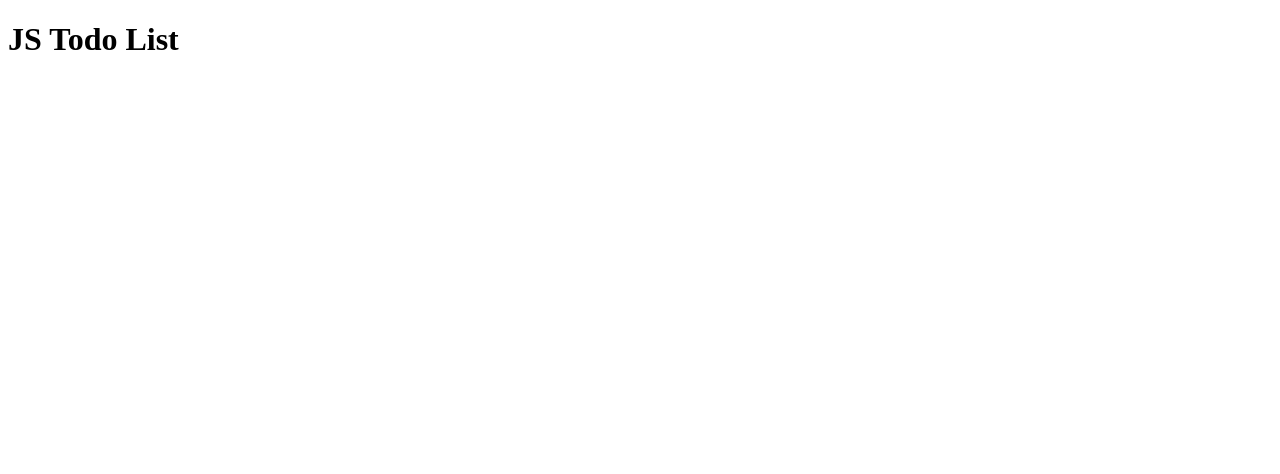
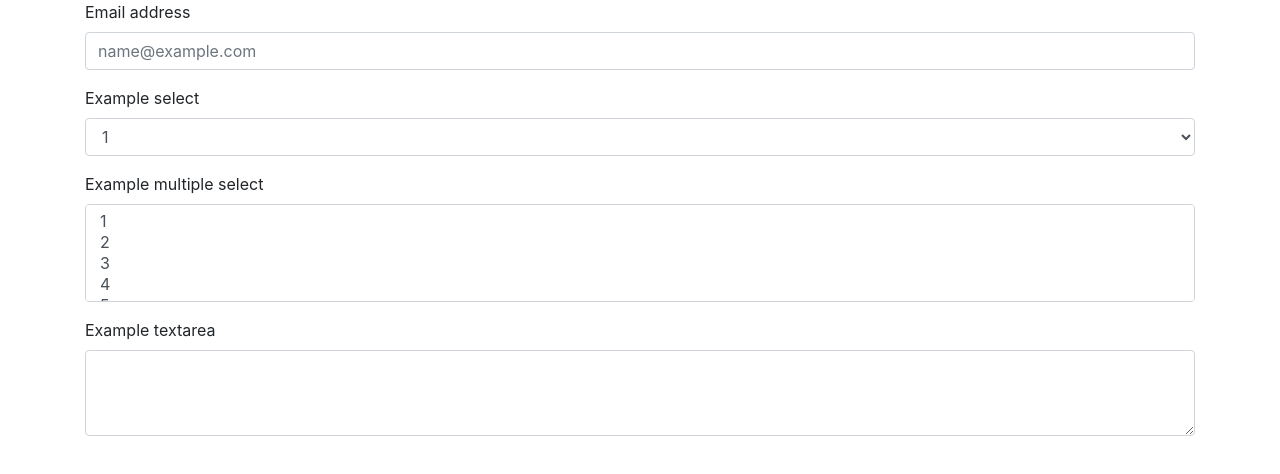
Before and after one commit to iSeeGor/js-todo-list, a plain HTML site: page index.html in a window 1280 px wide. Drawn offline with nearby package versions, Linux system fonts and the light colour scheme.

Commit message:
add start project

```diff
--- a/index.html
+++ b/index.html
@@ -4,8 +4,42 @@
 	<meta charset="UTF-8">
 	<meta name="viewport" content="width=device-width, initial-scale=1.0">
 	<title>JS Todo List</title>
+
+	<link rel="stylesheet" href="node_modules/bootstrap/dist/css/bootstrap.css">
+	<link rel="stylesheet" href="style.css">
 </head>
 <body>
-	<h1>JS Todo List</h1>
+	<div class="container">
+		<form>
+			<div class="form-group">
+			  <label for="exampleFormControlInput1">Email address</label>
+			  <input type="email" class="form-control" id="exampleFormControlInput1" placeholder="name@example.com">
+			</div>
+			<div class="form-group">
+			  <label for="exampleFormControlSelect1">Example select</label>
+			  <select class="form-control" id="exampleFormControlSelect1">
+				<option>1</option>
+				<option>2</option>
+				<option>3</option>
+				<option>4</option>
+				<option>5</option>
+			  </select>
+			</div>
+			<div class="form-group">
+			  <label for="exampleFormControlSelect2">Example multiple select</label>
+			  <select multiple class="form-control" id="exampleFormControlSelect2">
+				<option>1</option>
+				<option>2</option>
+				<option>3</option>
+				<option>4</option>
+				<option>5</option>
+			  </select>
+			</div>
+			<div class="form-group">
+			  <label for="exampleFormControlTextarea1">Example textarea</label>
+			  <textarea class="form-control" id="exampleFormControlTextarea1" rows="3"></textarea>
+			</div>
+		  </form>
+	</div>
 </body>
 </html>
```
Also changed, not shown: style.css (added), 2 other files.
